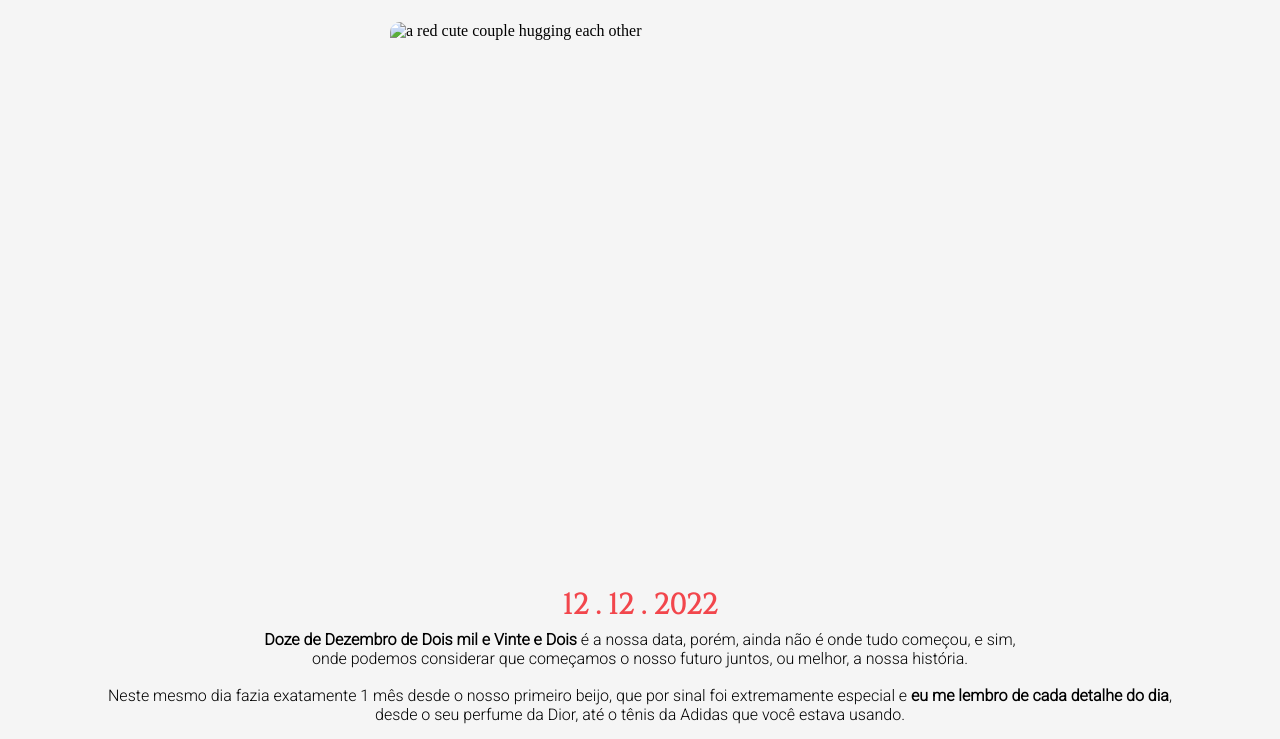
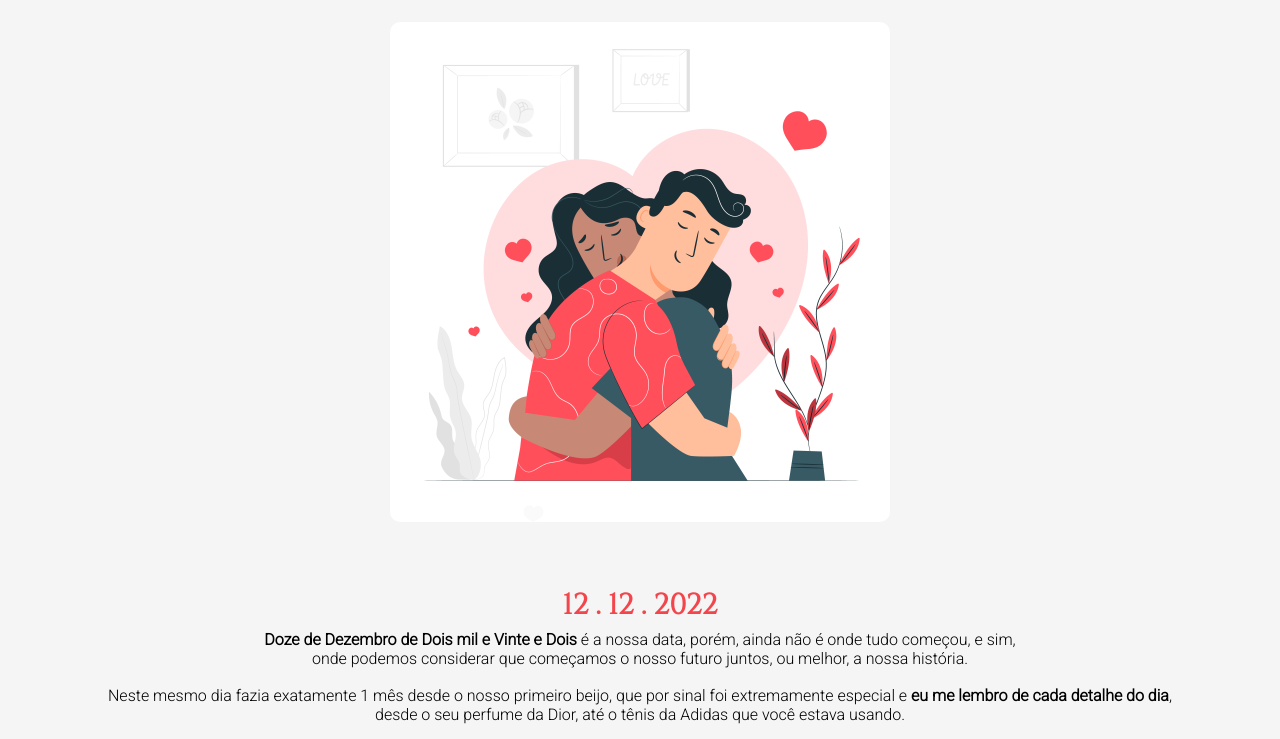
Before and after one commit to rickxyo/rickxyo.github.io, a plain HTML site: page index.html in a window 1280 px wide. Shown: the part 61-800 px from the top of the page. Drawn offline with Linux system fonts and the light colour scheme; files whose address does not match are found by name.

Commit message:
Update index.html

```diff
--- a/index.html
+++ b/index.html
@@ -11,7 +11,7 @@
   <body>
     <h1 class="title">My Love Story</h1>
     <img
-      src="casal vermelho-3.jpg"
+      src="/015 - landing page/casal vermelho-3.jpg"
       alt="a red cute couple hugging each other"
       width="500"
       height="500"
```
